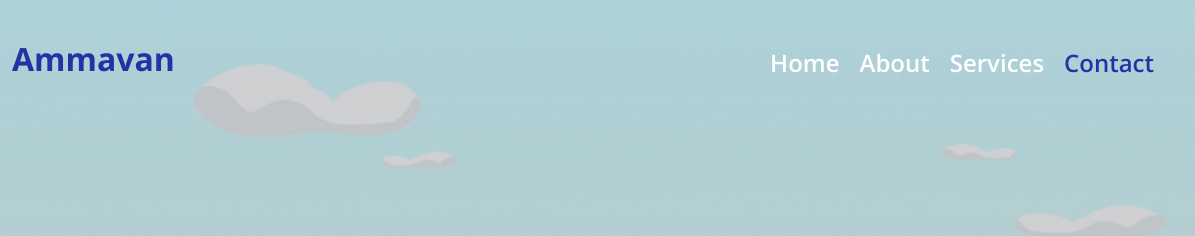
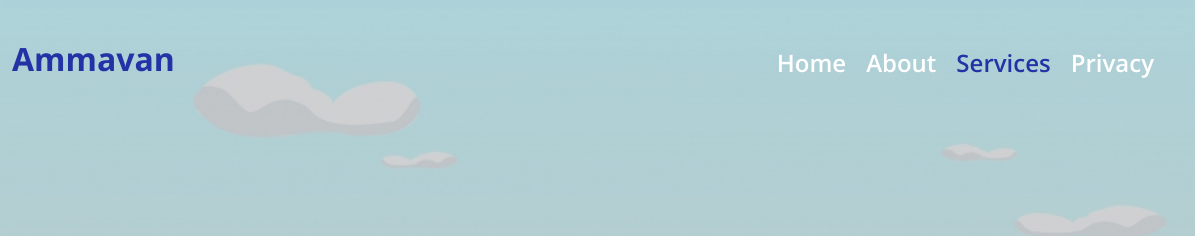
Before and after one commit to steveaugustine/ammavandotcom, a plain HTML site: page index.html in a window 1280 px wide. Shown: the top 236 px of the page, 85-1280 px from the left. Drawn offline with nearby package versions, Linux system fonts and the light colour scheme.

Commit message:
Update index.html

```diff
--- a/index.html
+++ b/index.html
@@ -62,7 +62,7 @@
                     </li>
 
                     <li class="nav-item">
-                        <a style="font-size: x-large;" class="nav-link page-scroll" href="#contact">Contact</a>
+                        <a style="font-size: x-large;" class="nav-link page-scroll" href="privacypolicy.html">Privacy</a>
                     </li>
                 </ul>
 
```
